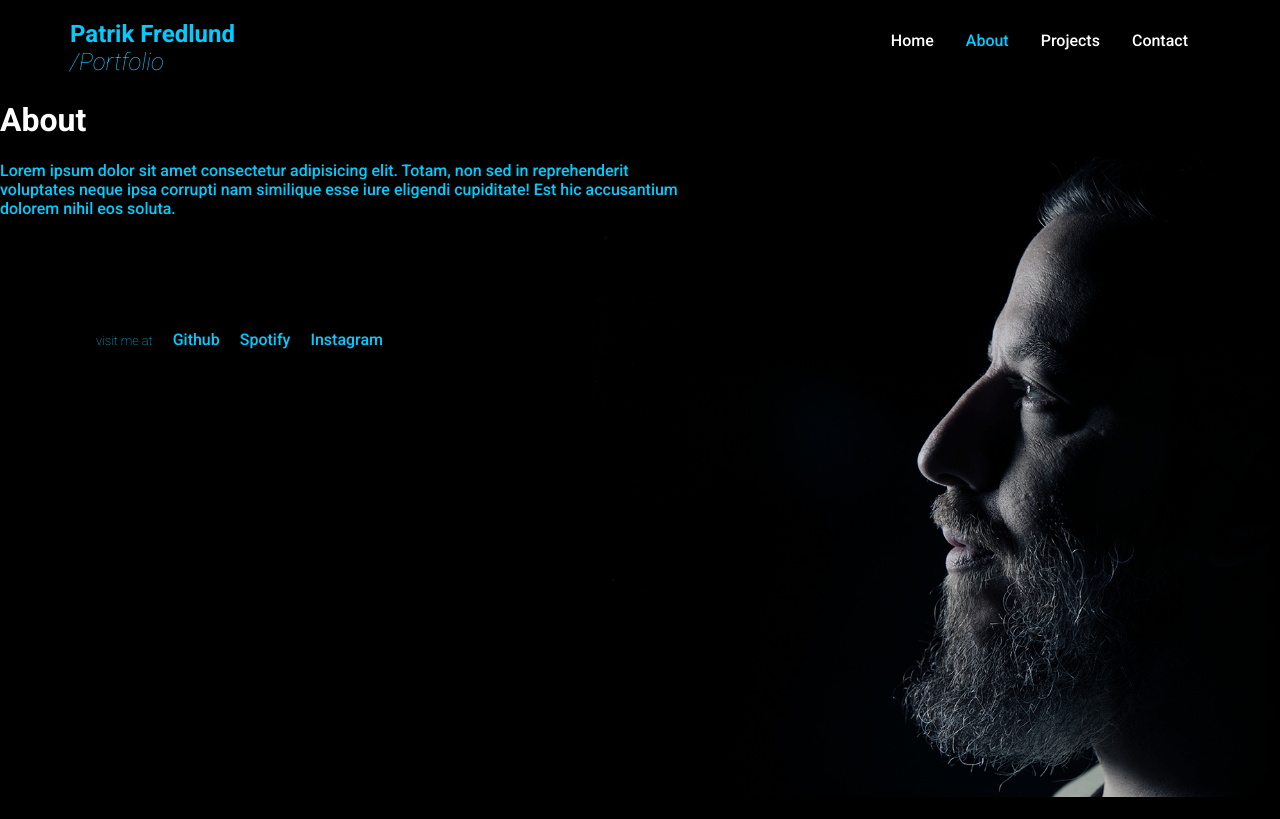
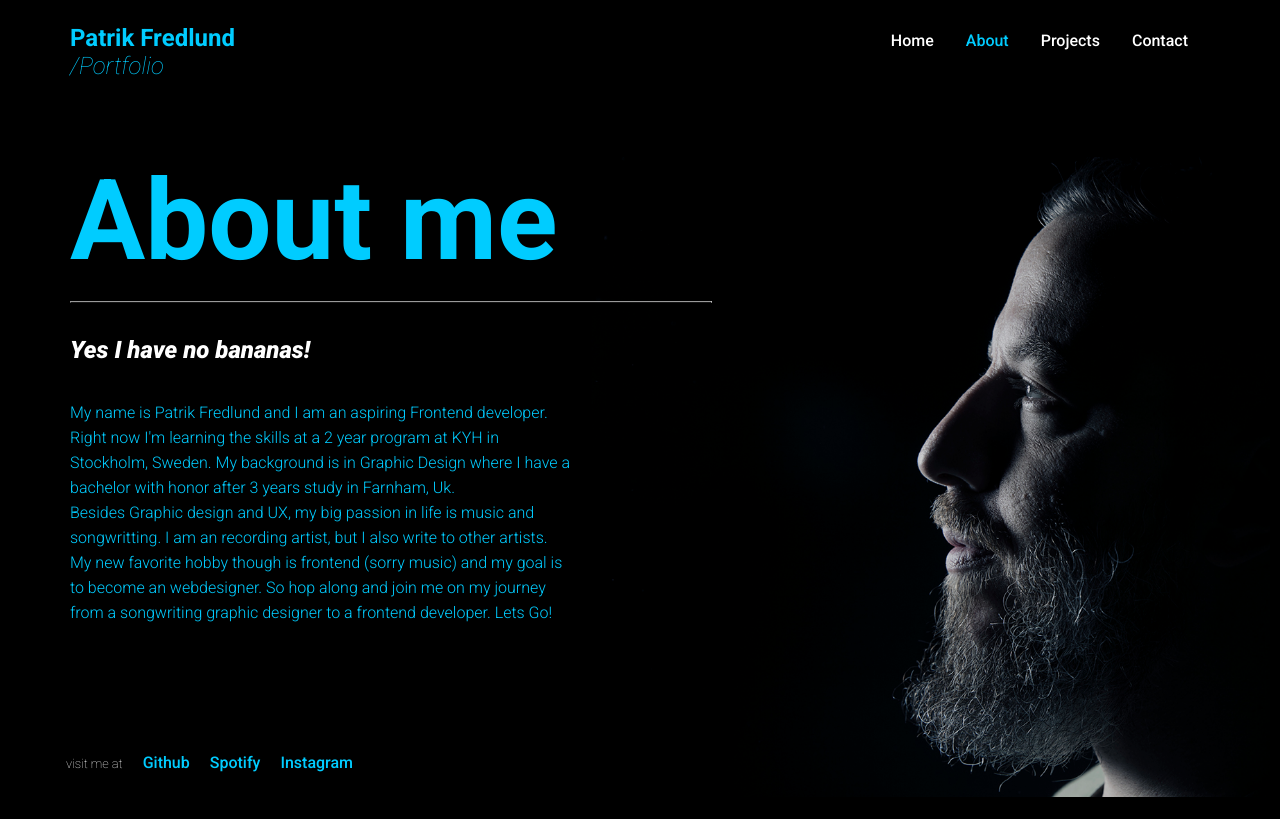
Before and after one commit to patrik-fredlund/pfredlund_portfolio, a React (Create React App) app: page /about in a window 1280 px wide. Built offline with nearby package versions, Linux system fonts and the light colour scheme.

Commit message:
added content About.js

```diff
--- a/src/App.css
+++ b/src/App.css
@@ -98,11 +98,11 @@ body {
   margin-left: 100px;
 }
 
-/* @media screen and (max-width: 480px) {
+@media screen and (max-width: 480px) {
   .line {
     margin-top: 1px;
   }
-} */
+}
 
 .welcome {
   /* border: 1px solid red; */
@@ -158,7 +158,6 @@ body {
   .footerContainer {
     display: flex;
     flex-direction: column;
-
   }
 }
 
@@ -167,7 +166,13 @@ body {
   text-decoration: none;
   padding-top: 15px;
   padding: 0 10px 0 10px;
+}
 
+a:hover {
+  transition: all 0.2s ease-in-out;
+  background: #00141a;
+  border-radius: 50px;
+  color: white;
 }
 
 @media screen and (max-width: 480px) {
@@ -181,11 +186,13 @@ body {
   font-weight: 100;
   font-size: 0.8rem;
   padding-right: 10px;
+  color: white;
 }
 
 @media screen and (max-width: 480px) {
   .visit {
     padding-right: 0;
+
   }
 }
 
--- a/src/Navbar/NavbarElements.js
+++ b/src/Navbar/NavbarElements.js
@@ -10,12 +10,16 @@ export const Nav = styled.nav`
   /* padding: 0.5rem calc((1vw - 1000px) / 2); */
   z-index: 10;
   padding-right: 100px;
-  font-family: 'Roboto';
+  font-family: 'Roboto'
+
+;
+
 
 
   }
   & .logoContainer {
     margin-left: 70px;
+    margin-top:4px
 
 
   }
--- a/src/Pages/About.js
+++ b/src/Pages/About.js
@@ -1,18 +1,27 @@
 import Footer from "../Footer";
 
-function About() {
+
+function Home() {
+
   return (
-    <div className='heroContainer'>
-    <div className='profileImage' />
-      <h1 className='title'>About</h1>
-      <p className='text'>
-        Lorem ipsum dolor sit amet consectetur adipisicing elit. Totam, non sed
-        in reprehenderit voluptates neque ipsa corrupti nam similique esse iure
-        eligendi cupiditate! Est hic accusantium dolorem nihil eos soluta.
-      </p>
-      <Footer />
-    </div>
+
+    (
+      // <div className='rootContainer'>
+      <div className='homeContainer'>
+       <div className='profileImage' />
+        <h1 className='hello'>About me</h1>
+        <hr className='line'></hr>
+        <h2 className='welcome'>Yes I have no bananas!</h2>
+        <p className='info'>
+          My name is Patrik Fredlund and I am an aspiring Frontend developer.
+          Right now I'm learning the skills at a 2 year program at KYH in Stockholm, Sweden. My background is in Graphic Design where I have a bachelor with honor after 3 years study in Farnham, Uk.<br></br> Besides Graphic design and UX, my big passion in life is music and songwritting. I am an recording artist, but I also write to other artists.
+          My new favorite hobby though is frontend (sorry music) and my goal is to become an webdesigner. So hop along and join me on my journey from a songwriting graphic designer to a frontend developer. Lets Go!
+        </p>
+        <Footer />
+      </div>
+      // </div>
+    )
   );
 }
 
-export default About;
+export default Home;
--- a/src/Pages/Home.js
+++ b/src/Pages/Home.js
@@ -15,7 +15,7 @@ function Home() {
         <p className='info'>
           My name is Patrik, but you can call me Putte.<br></br>I am an
           songwriting graphic designer turned frontend developer.<br></br> I
-          love my wife, my guitar, typography, beautiful words and dogs.
+          love my wife, my guitar, typography, beautiful words and straplines.
           <br></br> In that exact order.
         </p>
         <Footer />
```
